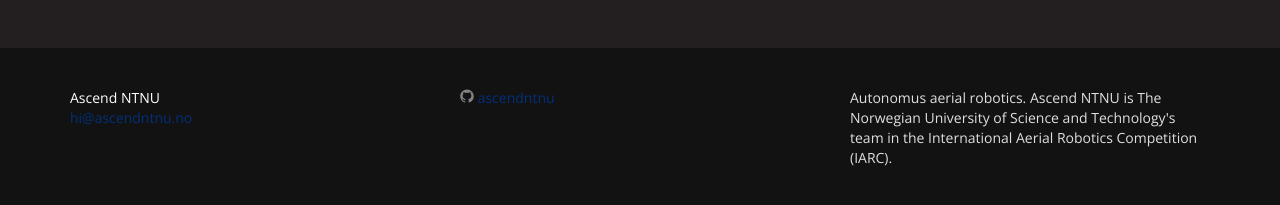
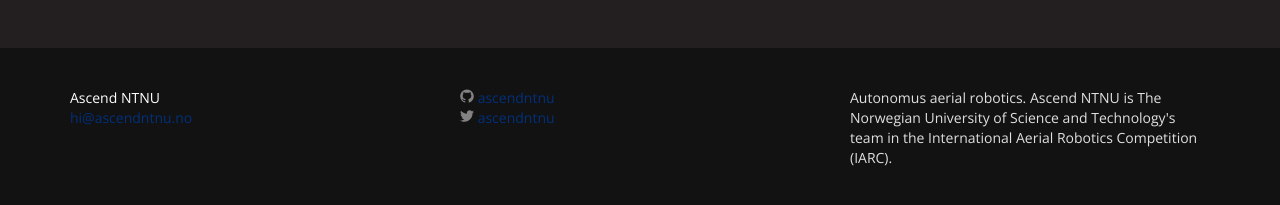
Before and after one commit to AscendNTNU/AscendNTNU.github.io, a Jekyll site: the page built from index.html, in a window 1280 px wide and 900 px high, scrolled down 627 px. Shown: the part 602-807 px from the top of the window. Built offline with Jekyll 4.4.1, drawn with Linux system fonts in a browser that asks for light colours.

Commit message:
Add twitter account

```diff
--- a/_config.yml
+++ b/_config.yml
@@ -12,6 +12,7 @@
 baseurl: "" # the subpath of your site, e.g. /blog/
 url: "http://www.ascendntnu.no" # the base hostname & protocol for your site
 github_username:  ascendntnu
+twitter_username: ascendntnu
 
 # Build settings
 markdown: kramdown
```
